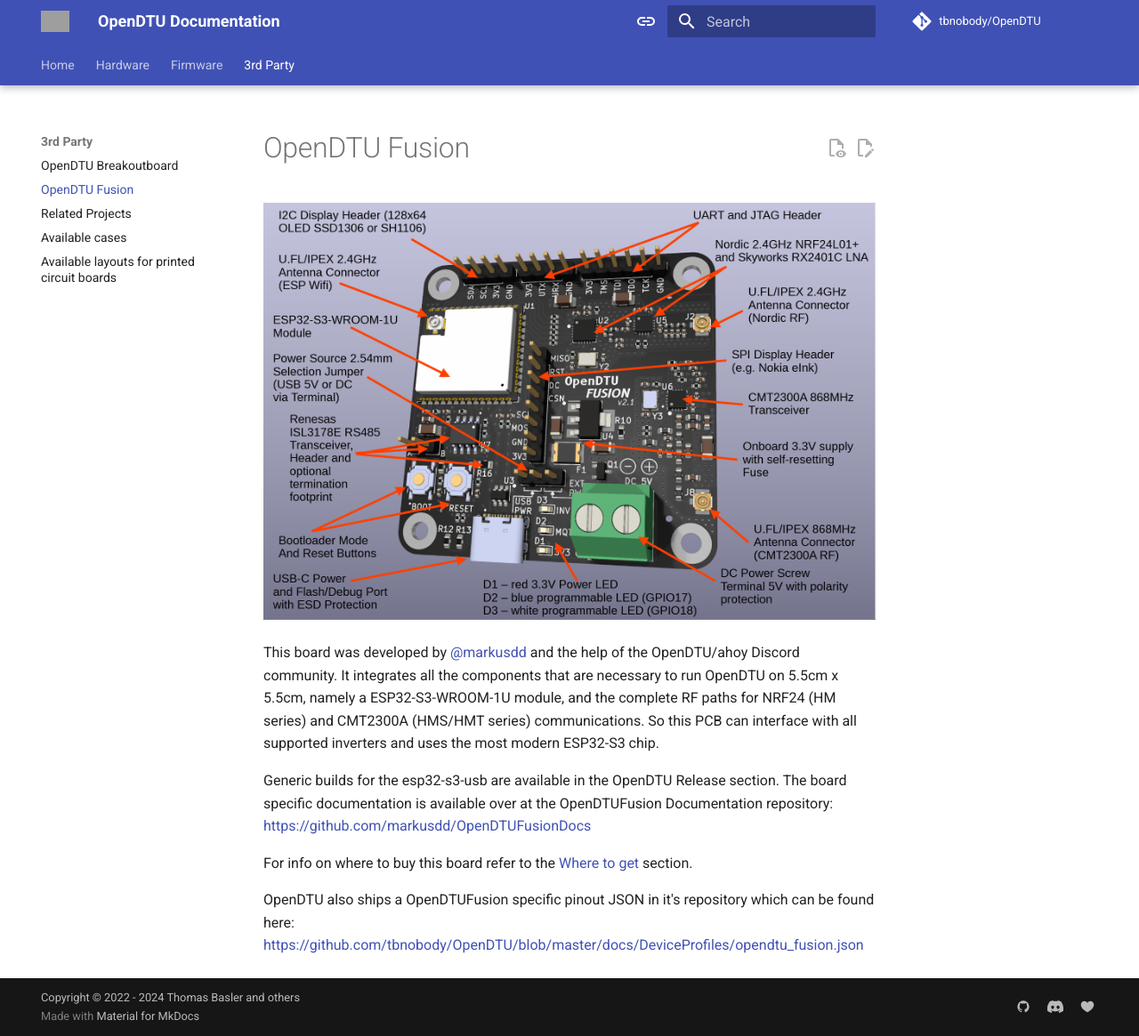
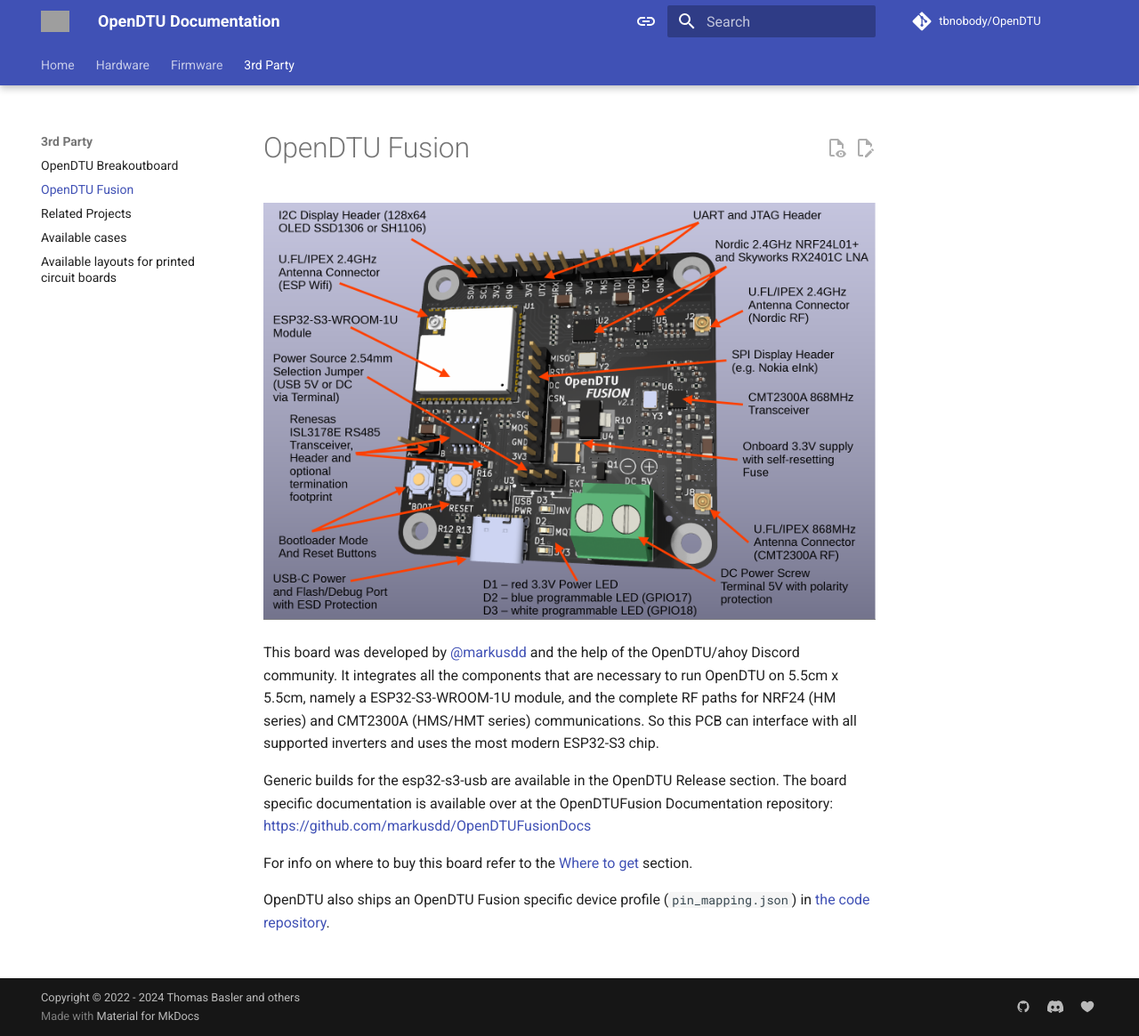
Before and after one commit to tbnobody/OpenDTU-docs, an MkDocs documentation site: the page built from docs/3rd_party/opendtu_fusion.md, in a window 1280 px wide and 1165 px high. Shown: the whole window at 89% size. Built offline with MkDocs 1.6.1 and Material for MkDocs 9.7.7, drawn with Linux system fonts in a browser that asks for light colours; comment, search, counter and statistics services are not loaded; grey boxes are pictures that could not be loaded.

Commit message:
OpenDTU Fusion board docs rewording

```diff
--- a/docs/3rd_party/opendtu_fusion.md
+++ b/docs/3rd_party/opendtu_fusion.md
@@ -9,4 +9,4 @@
 
 For info on where to buy this board refer to the [Where to get](https://github.com/markusdd/OpenDTUFusionDocs#where-to-get) section.
 
-OpenDTU also ships a OpenDTUFusion specific pinout JSON in it's repository which can be found here: <https://github.com/tbnobody/OpenDTU/blob/master/docs/DeviceProfiles/opendtu_fusion.json>
+OpenDTU also ships an OpenDTU Fusion specific device profile (`pin_mapping.json`) in [the code repository](https://github.com/tbnobody/OpenDTU/blob/master/docs/DeviceProfiles/opendtu_fusion.json).
```
